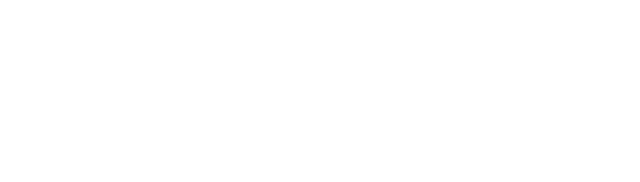
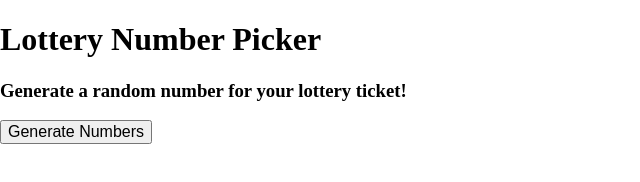
Before and after one commit to maxIrvine/lottery-jQuery, a plain HTML site: page index.html in a window 1280 px wide. Shown: the whole page, without its empty margins (0-640 px from the left). Drawn offline with nearby package versions, Linux system fonts and the light colour scheme.

Commit message:
adds title, subtitle, number div, and link to scripts tag

```diff
--- a/index.html
+++ b/index.html
@@ -9,6 +9,17 @@
     <link rel="stylesheet" href="stylesheets/main.css">
 </head>
 <body>
+    <div class="title-container">
+        <h1 class="title rainbow">Lottery Number Picker</h1>
+        <h3 class="sub-title">Generate a random number for your lottery ticket!</h3>
+    </div>
+    <div class="number-container" number-generator="list">
 
+    </div>
+    <div class="button-container">
+        <button class="generator-button" number-generator-button="trigger">Generate Numbers</button>
+    </div>
+
+    <script src="scripts/main.js" charset="utf-8"></script>
 </body>
 </html>
```
